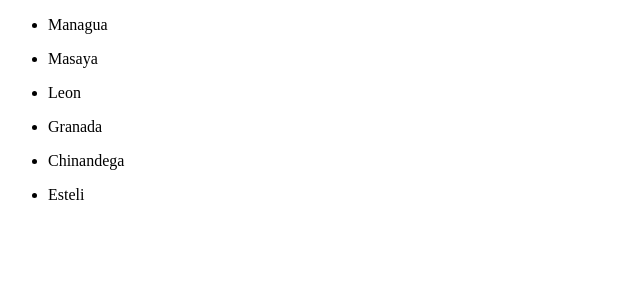
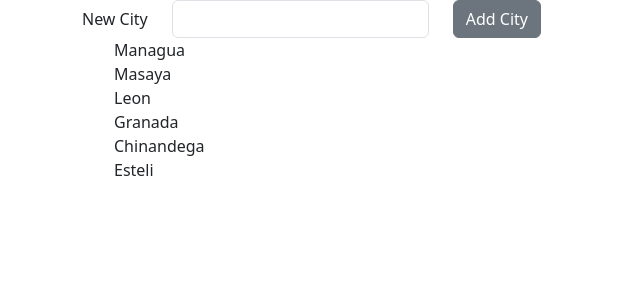
Before and after one commit to Steven-Mendez/28DiasAngular-reto04, an Angular app: page / in a window 1280 px wide. Shown: the top 300 px of the page, without its empty margins (0-640 px from the left). Built offline with nearby package versions, Linux system fonts and the light colour scheme.

Commit message:
input output #11

```diff
--- a/src/app/app.component.html
+++ b/src/app/app.component.html
@@ -1,21 +1,32 @@
-<!-- <p>{{ title }} con Angular</p>
-<p>Total: {{ 5 + 5 }}</p>
-
-<img src="{{ url }}" alt="" /> -->
-
-<!-- <p *ngIf="name">El nombre es: {{ name }}</p> -->
-<!-- <input type="text" [ngModel]="name" (ngModelChange)="name = $event" /> -->
-
-<ul *ngFor="let city of cities">
+<div class="container">
+  <div class="row">
+    <div class="col-md-12">
+      <app-form-new-item
+        (newItemEvent)="addNewCity($event)"
+        [label]="'City'"
+        [className]="'btn-secondary'"
+      ></app-form-new-item>
+    </div>
+    <div class="col-md-8">
+      <ul>
         <li
+          *ngFor="let city of cities"
           (click)="onCityClicked(city)"
-    [ngClass]="{ selected: city === selection }"
+          [ngClass]="{ 'alert alert-info': city === selection }"
         >
           {{ city }}
         </li>
       </ul>
-
-<div>
-  <p *ngIf="selection">Your city is: {{ selection }}</p>
-  <button *ngIf="selection" (click)="onClear()">Clear your selection</button>
     </div>
+    <div class="col-md-4">
+      <div *ngIf="selection">
+        <p>Your city is: {{ selection }}</p>
+        <app-button
+          (click)="onClear()"
+          [color]="'blue'"
+          [label]="'Clear your selection'"
+        ></app-button>
+      </div>
+    </div>
+  </div>
+</div>
--- a/src/app/app.component.scss
+++ b/src/app/app.component.scss
@@ -1,14 +1,3 @@
-.selected {
-  background-color: red;
-  color: white;
-  padding: 10px;
+ul {
+  list-style-type: none;
 }
-
-.unSelected {
-  background-color: white;
-  padding: 10px;
-}
-
-.blue {
-  color: blue;
-}
--- a/src/app/app.component.ts
+++ b/src/app/app.component.ts
@@ -1,38 +1,23 @@
-import {
-  Component,
-  OnChanges,
-  OnDestroy,
-  OnInit,
-  SimpleChanges,
-} from '@angular/core';
+import { Component } from '@angular/core';
 
 @Component({
   selector: 'app-root',
   templateUrl: './app.component.html',
   styleUrls: ['./app.component.scss'],
 })
-export class AppComponent implements OnChanges, OnInit, OnDestroy {
+export class AppComponent {
   cities = ['Managua', 'Masaya', 'Leon', 'Granada', 'Chinandega', 'Esteli'];
   name!: string;
-  title = 'Dia 8 del reto';
+  title = 'Dia 11 del reto';
   url =
     'https://th.bing.com/th/id/R.34f4c604cd9bfd44d39ece8f6a01363f?rik=7OIxdjJ6xOdnZA&pid=ImgRaw&r=0';
   selection!: string;
 
-  ngOnChanges(changes: SimpleChanges): void {
-    console.log('OnChange ->', changes);
-  }
-
-  ngOnInit(): void {
-    console.log('OnInit ->');
-  }
-
-  ngOnDestroy(): void {
-    console.log('Destroy ->');
+  addNewCity(city: string): void {
+    this.cities.push(city);
   }
 
   onCityClicked(city: string): void {
-    console.log('Event ->', city);
     this.selection = city;
   }
 
--- a/src/app/app.module.ts
+++ b/src/app/app.module.ts
@@ -3,9 +3,11 @@ import { FormsModule } from '@angular/forms';
 import { BrowserModule } from '@angular/platform-browser';
 
 import { AppComponent } from './app.component';
+import { ButtonComponent } from './button/button.component';
+import { FormNewItemComponent } from './form-new-item/form-new-item.component';
 
 @NgModule({
-  declarations: [AppComponent],
+  declarations: [AppComponent, ButtonComponent, FormNewItemComponent],
   imports: [BrowserModule, FormsModule],
   providers: [],
   bootstrap: [AppComponent],
--- /dev/null
+++ b/src/app/button/button.component.html
@@ -0,0 +1,3 @@
+<button [ngStyle]="{ 'background-color': color }">
+  {{ label }}
+</button>
--- /dev/null
+++ b/src/app/button/button.component.scss
@@ -0,0 +1,3 @@
+button {
+  color: white;
+}
--- /dev/null
+++ b/src/app/button/button.component.ts
@@ -0,0 +1,32 @@
+import {
+  Component,
+  Input,
+  OnChanges,
+  OnDestroy,
+  OnInit,
+  SimpleChanges,
+} from '@angular/core';
+
+@Component({
+  selector: 'app-button',
+  templateUrl: './button.component.html',
+  styleUrls: ['./button.component.scss'],
+})
+export class ButtonComponent implements OnChanges, OnInit, OnDestroy {
+  @Input() color!: string;
+  @Input() label!: string;
+
+  constructor() {}
+
+  ngOnChanges(changes: SimpleChanges): void {
+    console.log('OnChange ->', changes);
+  }
+
+  ngOnInit(): void {
+    console.log('OnInit ->');
+  }
+
+  ngOnDestroy(): void {
+    console.log('Destroy ->');
+  }
+}
--- /dev/null
+++ b/src/app/form-new-item/form-new-item.component.html
@@ -0,0 +1,20 @@
+<form action="">
+  <div class="row align-items-center">
+    <div class="col-auto">
+      <label for="newItem" class="col-form-label">New {{ label }}</label>
+    </div>
+    <div class="col-auto">
+      <input type="text" id="newItem" class="form-control" #newItem />
+    </div>
+    <div class="col-auto">
+      <button
+        (click)="onAddNewItem(newItem.value)"
+        type="button"
+        class="btn"
+        [ngClass]="[className]"
+      >
+        Add {{ label }}
+      </button>
+    </div>
+  </div>
+</form>
--- /dev/null
+++ b/src/app/form-new-item/form-new-item.component.ts
@@ -0,0 +1,17 @@
+import { Component, EventEmitter, Input, Output } from '@angular/core';
+
+@Component({
+  selector: 'app-form-new-item',
+  templateUrl: './form-new-item.component.html',
+  styleUrls: ['./form-new-item.component.scss'],
+})
+export class FormNewItemComponent {
+  @Input() className: string = 'btn-primary';
+  @Input() label!: string;
+
+  @Output() newItemEvent = new EventEmitter<string>();
+
+  onAddNewItem(item: string): void {
+    this.newItemEvent.emit(item);
+  }
+}
--- a/src/index.html
+++ b/src/index.html
@@ -1,11 +1,17 @@
-<!doctype html>
+<!DOCTYPE html>
 <html lang="en">
   <head>
-  <meta charset="utf-8">
+    <meta charset="utf-8" />
     <title>Reto04</title>
-  <base href="/">
-  <meta name="viewport" content="width=device-width, initial-scale=1">
-  <link rel="icon" type="image/x-icon" href="favicon.ico">
+    <base href="/" />
+    <meta name="viewport" content="width=device-width, initial-scale=1" />
+    <link rel="icon" type="image/x-icon" href="favicon.ico" />
+    <link
+      href="https://cdn.jsdelivr.net/npm/bootstrap@5.3.0-alpha1/dist/css/bootstrap.min.css"
+      rel="stylesheet"
+      integrity="sha384-GLhlTQ8iRABdZLl6O3oVMWSktQOp6b7In1Zl3/Jr59b6EGGoI1aFkw7cmDA6j6gD"
+      crossorigin="anonymous"
+    />
   </head>
   <body>
     <app-root></app-root>
```
Also changed, not shown: src/app/form-new-item/form-new-item.component.scss (added), 2 other files (tests, documents, lock files or other folders). Lines whose indentation alone changed are shown as unchanged.
